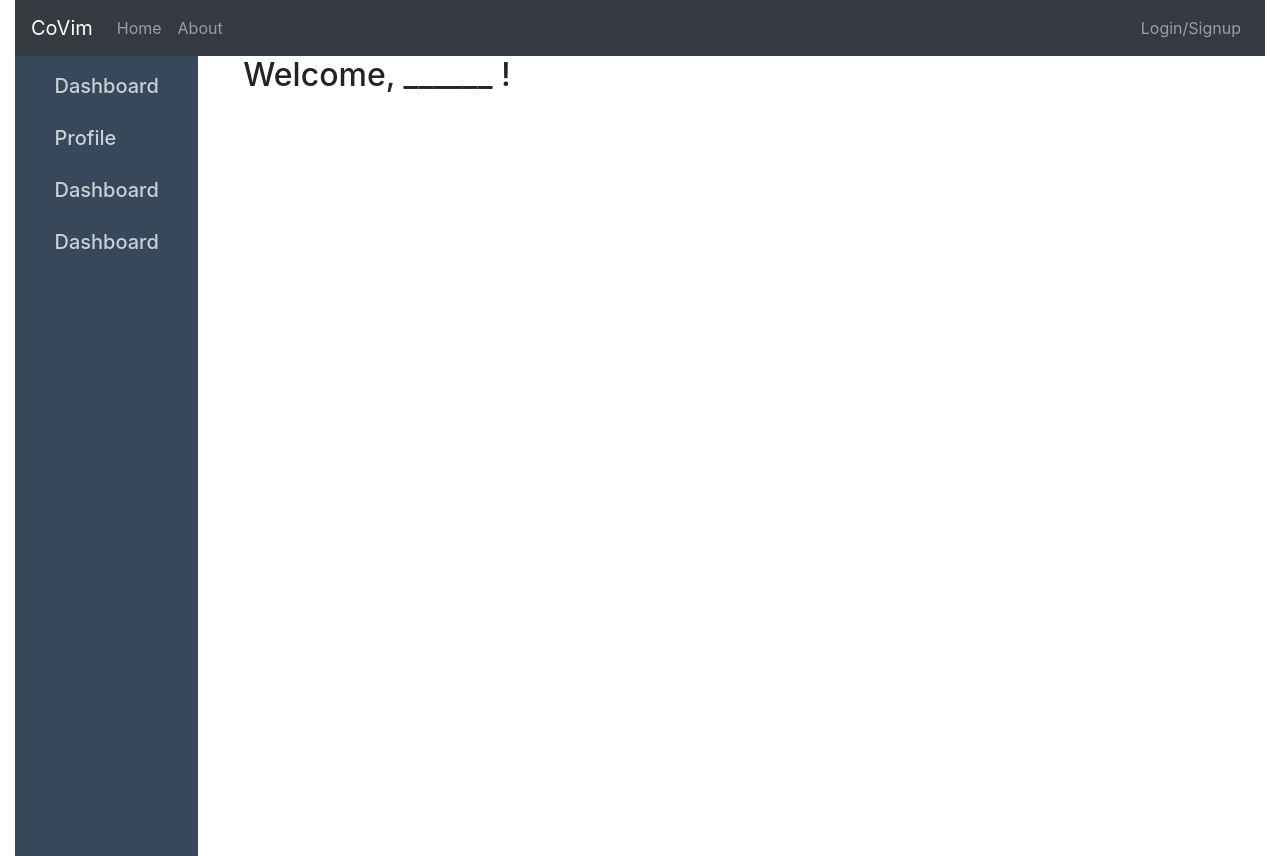
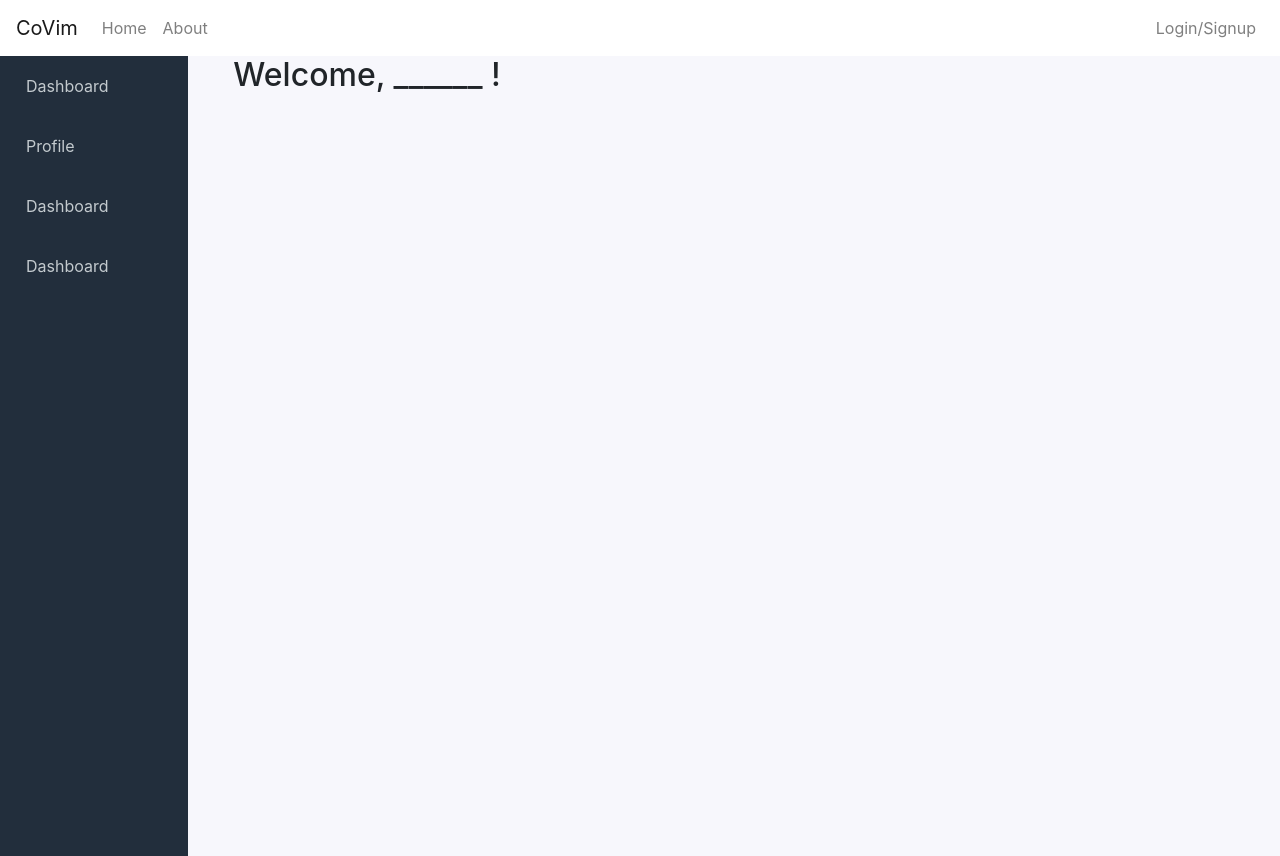
Before and after one commit to zenilharia26/CoVim, an Angular app in the folder angular-src/: page /dashboard in a window 1280 px wide. Built offline with nearby package versions, Linux system fonts and the light colour scheme.

Commit message:
Updated frontend.
Changed the color combination of the website.

```diff
--- a/angular-src/src/app/authentication/login/login.component.css
+++ b/angular-src/src/app/authentication/login/login.component.css
@@ -1,7 +1,10 @@
-.custom-border {
-    border: 2px solid;
-    border-color: lightgray;
-    border-radius: 10px;
+#form-container {
+    background-color: white;
+    border-radius: 15px;
+}
+
+form {
+    margin-top: 3%;
 }
 
 input.ng-touched.ng-invalid {
--- a/angular-src/src/app/authentication/login/login.component.html
+++ b/angular-src/src/app/authentication/login/login.component.html
@@ -1,13 +1,12 @@
 <div class="row">
     <div class="col-12 d-flex align-items-center justify-content-center">
-        <div class="row w-25 my-5 custom-border" style="background: lightgray;">
+        <div class="row w-25 my-5" id="form-container">
             <div class="col-12">
                 <div class="row">
                     <div class="col-12 d-flex justify-content-center pt-2">
                         <h3 class="h3">Login</h3>
                     </div>
                 </div>
-                <hr>
                 <div class="row">
                     <div class="col-12">
                         <form (ngSubmit)="onLogin(loginForm)" #loginForm="ngForm">
--- a/angular-src/src/app/authentication/signup/signup.component.css
+++ b/angular-src/src/app/authentication/signup/signup.component.css
@@ -3,5 +3,10 @@ input.ng-touched.ng-invalid, textarea.ng-touched.ng-invalid {
 }
 
 input.ng-touched.ng-valid {
-    border: 2px solid limegreen;
+    border: 2px solid #28a745;
 }
+
+#form-container {
+    background-color: white;
+    border-radius: 15px;
+}
--- a/angular-src/src/app/authentication/signup/signup.component.html
+++ b/angular-src/src/app/authentication/signup/signup.component.html
@@ -1,6 +1,6 @@
 <div class="container-fluid p-3">
     <div class="row p-3">
-        <div class="col-md-6 d-block justify-content-center">
+        <div class="col-md-6 d-block justify-content-center" id="form-container">
             <div class="row">
                 <div class="col-md-12">
                     <div class="row">
--- a/angular-src/src/app/dashboard/dashboard.component.css
+++ b/angular-src/src/app/dashboard/dashboard.component.css
@@ -1,10 +1,6 @@
-body {
-    background-color: #F2F6F8;
-}
-
 .sidebar {
     height: 100vh;
-    background-color: #364859;
+    background-color: #222E3C;
     z-index: 1;
     color: #F9FEFF;
 }
--- a/angular-src/src/app/dashboard/dashboard.component.html
+++ b/angular-src/src/app/dashboard/dashboard.component.html
@@ -1,21 +1,21 @@
 <!-- <p>dashboard works!</p> -->
 
 <div class="row">
-    <div class="col-2">
+    <div class="col-xl-2">
         <div class="sidebar">
             <nav class="navbar">
-                <ul class="navbar-nav mx-auto">
+                <ul class="navbar-nav">
                     <li class="nav-item">
-                        <a class="nav-item" href="#"><h5>Dashboard</h5></a>
+                        <a class="nav-item" href="#"><p>Dashboard</p></a>
                     </li>
                     <li class="nav-item">
-                        <a class="nav-item" href="#"><h5>Profile</h5></a>
+                        <a class="nav-item" href="#"><p>Profile</p></a>
                     </li>
                     <li class="nav-item">
-                        <a class="nav-item" href="#"><h5>Dashboard</h5></a>
+                        <a class="nav-item" href="#"><p>Dashboard</p></a>
                     </li>
                     <li class="nav-item">
-                        <a class="nav-item" href="#"><h5>Dashboard</h5></a>
+                        <a class="nav-item" href="#"><p>Dashboard</p></a>
                     </li>
                 </ul>
             </nav>
--- a/angular-src/src/app/header/header.component.css
+++ b/angular-src/src/app/header/header.component.css
@@ -1,3 +1,15 @@
 nav {
     z-index: 5;
 }
+
+.bg-custom {
+    background-color: #FFFFFF;
+}
+
+.navbar-dark .navbar-nav .nav-link {
+    color: rgba(255, 255, 255, 0.8);
+}
+
+.navbar-dark .navbar-nav .nav-link:focus, .navbar-dark .navbar-nav .nav-link:hover {
+    color: rgba(255, 255, 255, 1.0);
+}
--- a/angular-src/src/app/header/header.component.html
+++ b/angular-src/src/app/header/header.component.html
@@ -1,4 +1,4 @@
-<nav class="navbar navbar-expand-sm navbar-dark bg-dark">
+<nav class="navbar navbar-expand-sm navbar-light bg-custom">
     <a class="navbar-brand" href="#">CoVim</a>
     <ul class="navbar-nav">
         <li class="nav-item">
--- a/angular-src/src/styles.css
+++ b/angular-src/src/styles.css
@@ -1 +1,10 @@
 /* You can add global styles to this file, and also import other style files */
+body {
+    background-color: #f7f7fc;
+    overflow: auto;
+}
+
+.container-fluid {
+    padding-left: 0px;
+    padding-right: 0px;
+}
```
